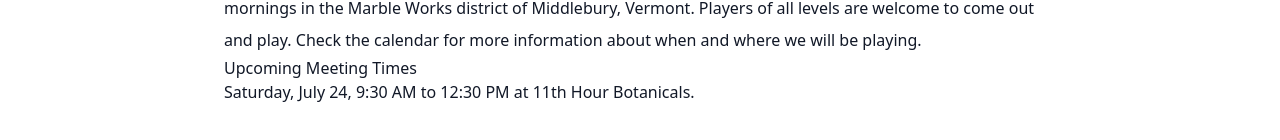
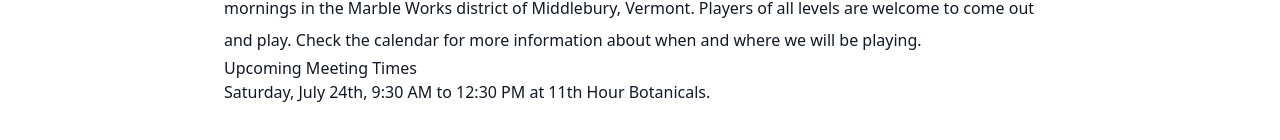
Before and after one commit to mjs2600/middleburychess.org, a Gatsby site: page / in a window 1280 px wide. Shown: the part 196-336 px from the top of the page. Built offline with nearby package versions, Linux system fonts and the light colour scheme; Gatsby itself is replaced by a stand-in of ours; what @tailwindcss/typography would draw is missing.

Commit message:
Make date ordinal

```diff
--- a/src/pages/index.js
+++ b/src/pages/index.js
@@ -25,11 +25,11 @@ function IndexPage() {
         <section className="text-left">
           <h3>Upcoming Meeting Times</h3>
           <ul>
-            <li>Saturday, July 24, 9:30 AM to 12:30 PM at <a href="https://g.page/11th-Hour-Botanicals?share">11th Hour Botanicals</a>.</li>
+            <li>Saturday, July <span className="ordinal">24th</span>, 9:30 AM to 12:30 PM at <a href=" https://g.page/11th-Hour-Botanicals?share">11th Hour Botanicals</a>.</li>
           </ul>
         </section>
       </article>
-    </Layout>
+    </Layout >
   );
 }
 
```
